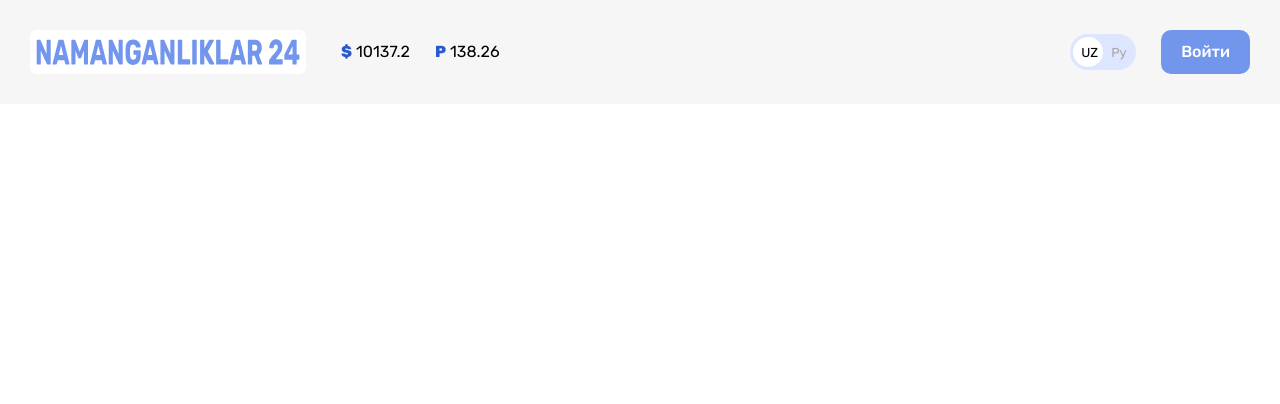
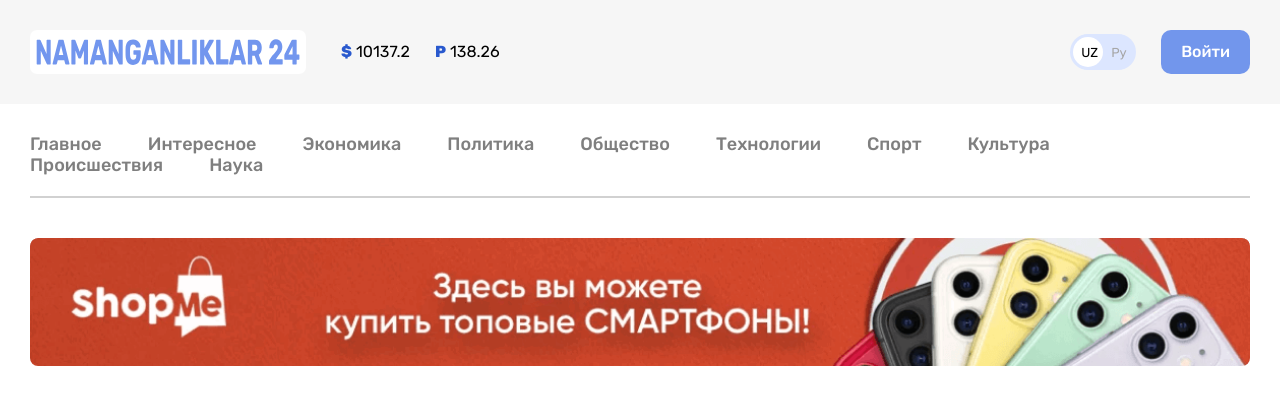
Before and after one commit to samandarweb/n24, a plain HTML site: page index.html in a window 1280 px wide. Drawn offline with Linux system fonts and the light colour scheme.

Commit message:
add commit navbar and aside

```diff
--- a/css/style.css
+++ b/css/style.css
@@ -115,3 +115,45 @@ body {
   background: #7296EC;
   color: #ffff;
 }
+/* nav */
+.site-header-nav{
+  margin-top: 30px;
+}
+.header-nav-container{
+  width: 100%;
+
+}
+.nav-link{
+  display: flex;
+  align-items: center;
+  flex-wrap: wrap;
+  list-style: none;
+  margin: 0;
+  padding: 0;
+}
+
+.nav-list:not(:last-child){
+  margin-right: 46px;
+}
+.nav-list-item{
+  text-decoration: none;
+  color: #7F7F7F;
+  font-weight: 500;
+  font-size: 18px;
+  line-height: 21px;
+}
+.vector{
+  width: 100%;
+  border: 1px solid #D1D1D1;
+  margin-top: 20px;
+}
+/* aside */
+.header-aside-container{
+  width: 100%;
+  height: 128px;
+  background: url('/images/n24-optimize\ 1.png');
+  background-repeat: no-repeat;
+  background-size: cover;
+  margin-top: 40px;
+  border-radius: 8px;
+}
--- a/index.html
+++ b/index.html
@@ -40,6 +40,50 @@
                 <a href="" class="button button-cta">Войти</a>
             </div>
         </div>
+        <!-- nav -->
+        <nav class="site-header-nav">
+            <div class="header-nav-container container">
+                <ul class="nav-link">
+                    <li class="nav-list">
+                        <a class="nav-list-item" href="#">Главное</a>
+                    </li>
+                    <li class="nav-list">
+                        <a class="nav-list-item" href="#">Интересное</a>
+                    </li>
+                    <li class="nav-list">
+                        <a class="nav-list-item" href="#">Экономика</a>
+                    </li>
+                    <li class="nav-list">
+                        <a class="nav-list-item" href="#">Политика</a>
+                    </li>
+                    <li class="nav-list">
+                        <a class="nav-list-item" href="#">Общество</a>
+                    </li>
+                    <li class="nav-list">
+                        <a class="nav-list-item" href="#">Технологии</a>
+                    </li>
+                    <li class="nav-list">
+                        <a class="nav-list-item" href="#">Спорт</a>
+                    </li>
+                    <li class="nav-list">
+                        <a class="nav-list-item" href="#">Культура</a>
+                    </li>
+                    <li class="nav-list">
+                        <a class="nav-list-item" href="#">Происшествия</a>
+                    </li>
+                    <li class="nav-list">
+                        <a class="nav-list-item" href="#">Наука</a>
+                    </li>
+                </ul>
+                <div class="vector"></div>
+            </div>
+        </nav>
+        <!-- Aside -->
+        <aside class="site-header-aside">
+            <div class=" container">
+                <div class="header-aside-container"></div>
+            </div>
+        </aside>
     </header>
 </body>
 </html>
```
Also changed, not shown: images/n24-optimize 1.png (added).
